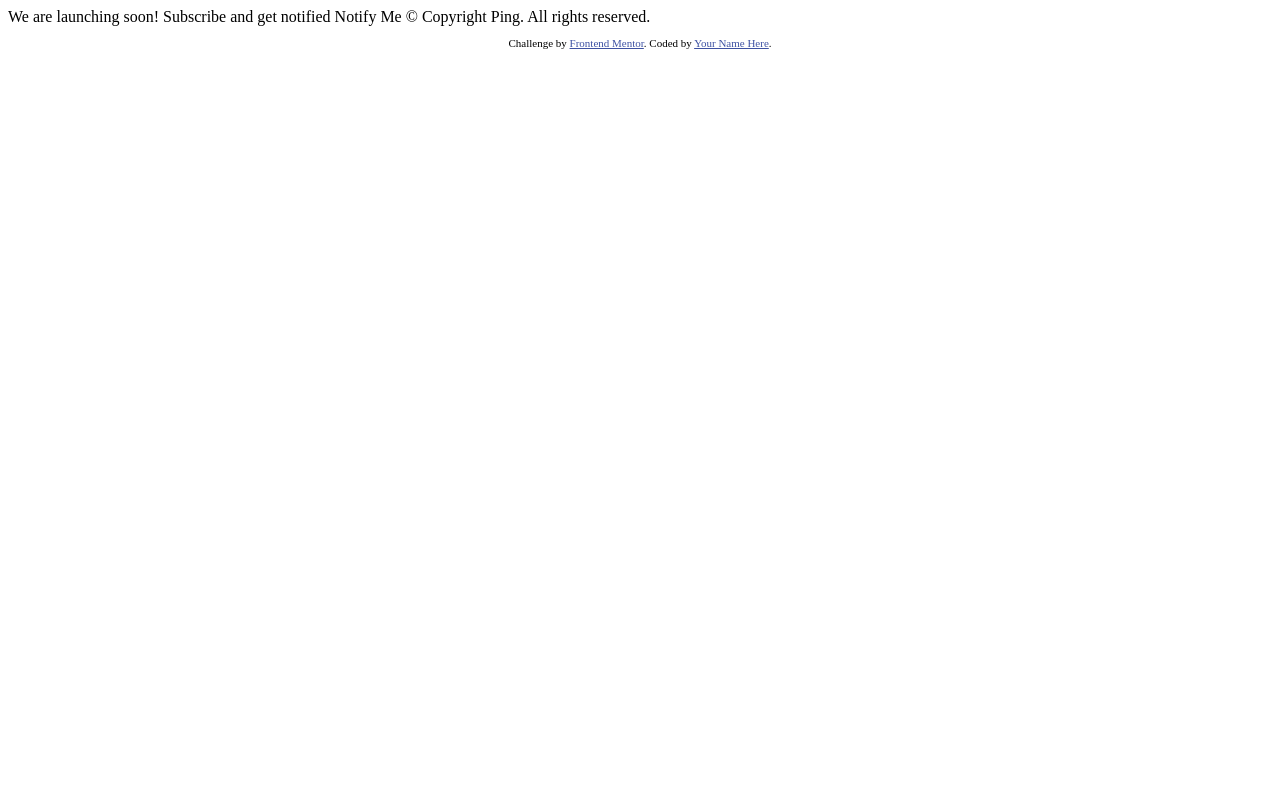
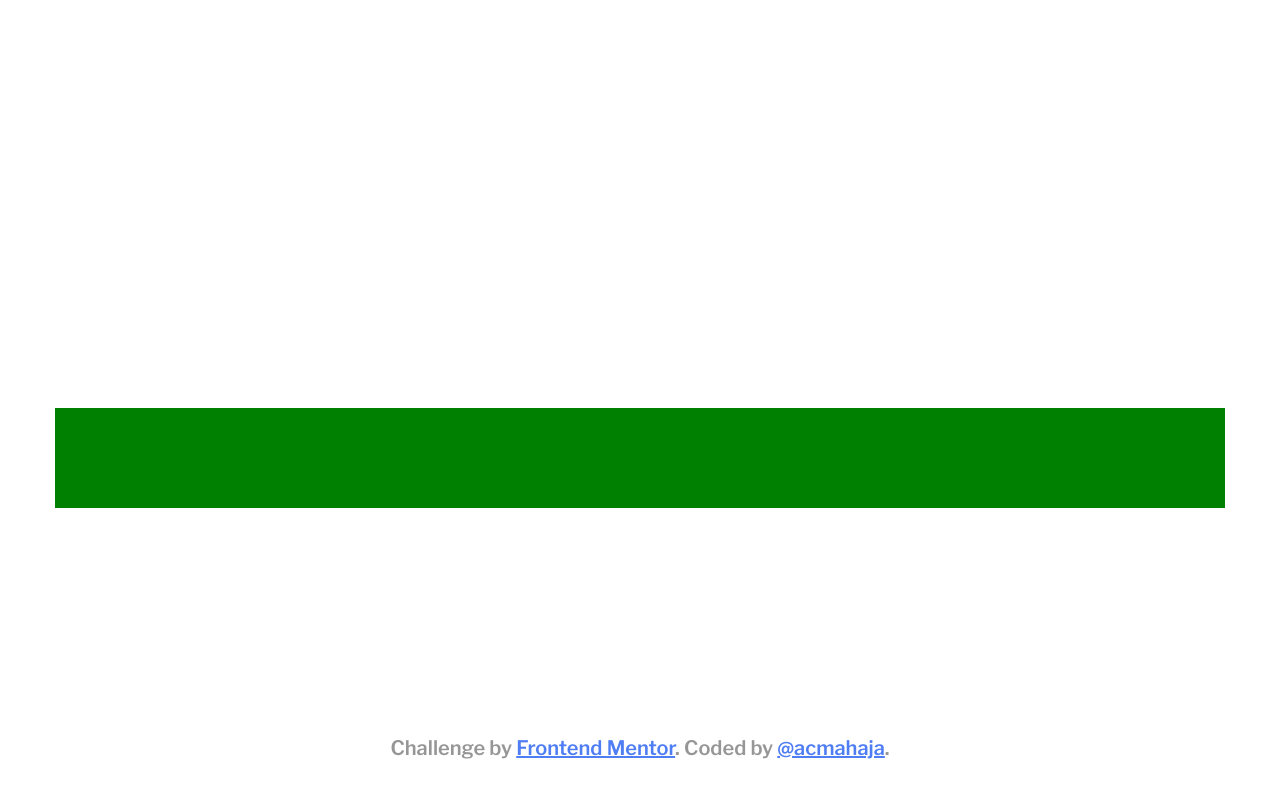
Before and after one commit to acmahaja/ping-coming-soon-page, a plain HTML site: page index.html in a window 1280 px wide. Drawn offline with nearby package versions, Linux system fonts and the light colour scheme.

Commit message:
Set page structure

```diff
--- a/index.html
+++ b/index.html
@@ -1,34 +1,32 @@
 <!DOCTYPE html>
 <html lang="en">
-<head>
-  <meta charset="UTF-8">
-  <meta name="viewport" content="width=device-width, initial-scale=1.0"> <!-- displays site properly based on user's device -->
+  <head>
+    <meta charset="UTF-8" />
+    <meta name="viewport" content="width=device-width, initial-scale=1.0" />
 
-  <link rel="icon" type="image/png" sizes="32x32" href="./images/favicon-32x32.png">
+    <link
+      rel="icon"
+      type="image/png"
+      sizes="32x32"
+      href="./images/favicon-32x32.png"
+    />
 
-  <title>Ping coming soon page</title>
+    <title>Ping coming soon page</title>
+    <link rel="stylesheet" href="style.css" />
+  </head>
+  <body class="useBorderBox">
+    <header></header>
+    <article></article>
+    <footer>
 
-  <!-- Feel free to remove these styles or customise in your own stylesheet 👍 -->
-  <style>
-    .attribution { font-size: 11px; text-align: center; }
-    .attribution a { color: hsl(228, 45%, 44%); }
-  </style>
-</head>
-<body>
-
-  We are launching soon!
-
-  Subscribe and get notified
-
-  Notify Me
-
-  &copy; Copyright Ping. All rights reserved.
-
-  <footer>
+    </footer>
     <p class="attribution">
-      Challenge by <a href="https://www.frontendmentor.io?ref=challenge" target="_blank">Frontend Mentor</a>.
-      Coded by <a href="#">Your Name Here</a>.
+      Challenge by
+      <a
+        href="https://www.frontendmentor.io/challenges/ping-single-column-coming-soon-page-5cadd051fec04111f7b848da"
+        target="_blank"
+        >Frontend Mentor</a
+      >. Coded by <a href="https://acmahaja.com">@acmahaja</a>.
     </p>
-  </footer>
-</body>
+  </body>
 </html>
--- /dev/null
+++ b/style.css
@@ -0,0 +1,70 @@
+@import url("https://fonts.googleapis.com/css2?family=Libre+Franklin:wght@300;600;700&display=swap");
+/* font-family: 'Libre Franklin', sans-serif; */
+:root {
+  --Blue: hsl(223, 87%, 63%);
+  --Pale-Blue: hsl(223, 100%, 88%);
+  --Light-Red: hsl(354, 100%, 66%);
+  --Gray: hsl(0, 0%, 59%);
+  --Very-Dark-Blue: hsl(209, 33%, 12%);
+  --White: white;
+}
+
+.useBorderBox {
+  box-sizing: border-box;
+  -webkit-box-sizing: border-box;
+  -moz-box-sizing: border-box;
+  -ms-box-sizing: border-box;
+  -o-box-sizing: border-box;
+}
+
+html,
+body {
+  margin: 0px;
+  padding: 0px;
+  height: 100vh;
+  width: 100vw;
+}
+
+body {
+  height: 100%;
+  width: 100%;
+
+  padding: 170px 55px 75px 55px;
+
+  background-color: var(--White);
+  display: flex;
+  flex-direction: column;
+  justify-content: space-between;
+  align-items: center;
+}
+
+header {
+  width: 100%;
+  height: 20px;
+  background-color: white;
+}
+
+article {
+  width: 100%;
+  height: 100px;
+  background-color: green;
+}
+
+.attribution {
+  height: fit-content;
+  width: 100%;
+
+  color: var(--Gray);
+  font-weight: 600;
+  font-size: 1.25em;
+  font-family: "Libre Franklin", sans-serif;
+
+  position: absolute;
+  bottom: 0;
+
+  padding-bottom: 1em;
+  text-align: center;
+}
+.attribution a {
+  color: var(--Blue);
+}
```
Also changed, not shown: 2 other files.
